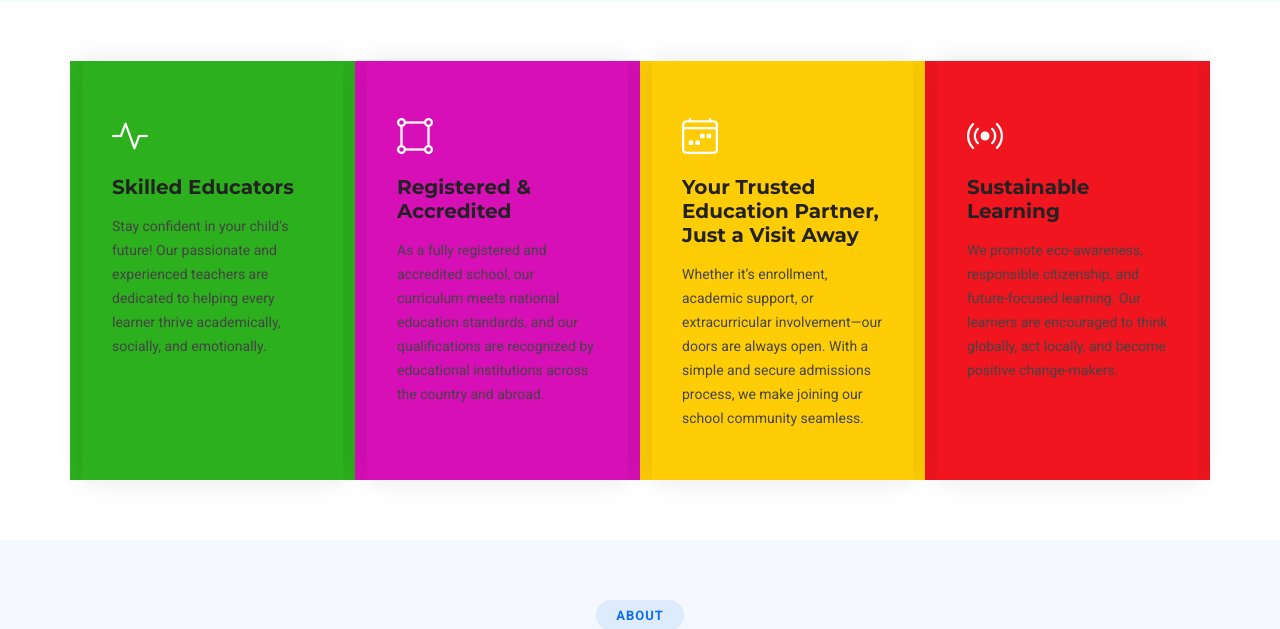
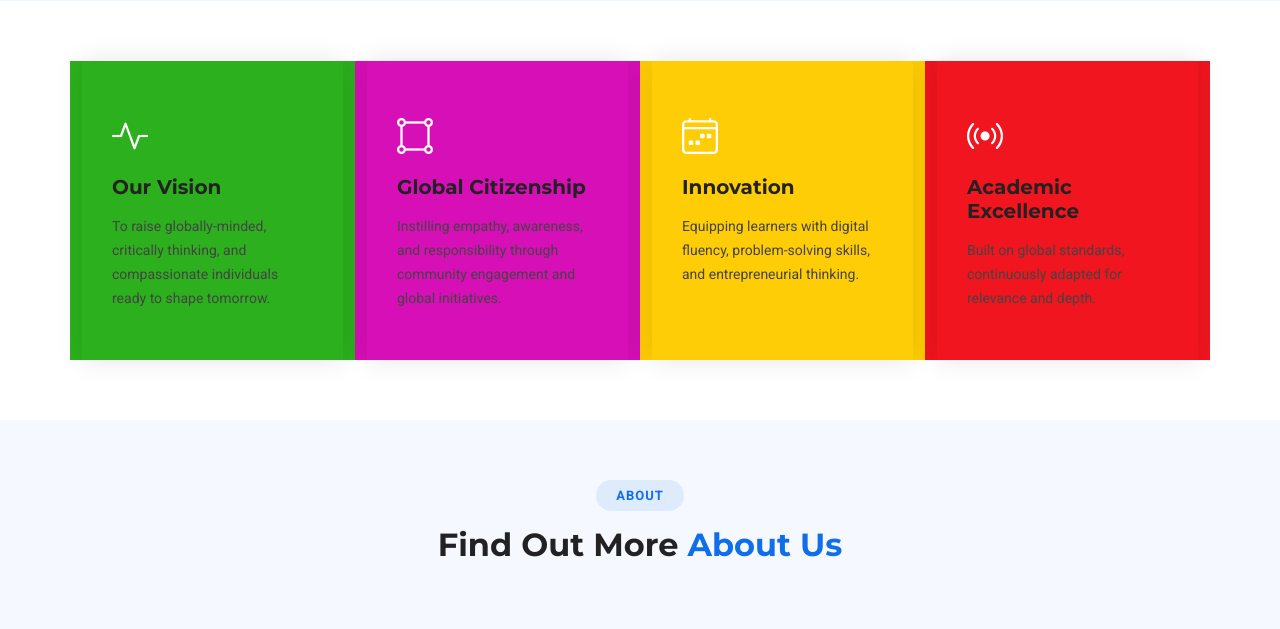
Before and after one commit to Carrington-dev/carrington-visionary-academy, a Flask app: page /our-principles in a window 1280 px wide. Shown: the part 718-1347 px from the top of the page. Run offline with Flask 3, Linux system fonts and the light colour scheme; some libraries are stand-ins or nearby versions.

Commit message:
🚀 A Glimpse Into Our Offering
Co-Authored-By: Stemgon <165911512+stemgon@users.noreply.github.com>
Co-Authored-By: Carrington Muleya <79579279+carrington-dev@users.noreply.github.com>

```diff
--- a/src/templates/about/our_principles.html
+++ b/src/templates/about/our_principles.html
@@ -1,6 +1,6 @@
 {% extends 'base.html' %}
 
-{% block title %}{% if title %}{{title}}{% else %}Thrift Experiences{% endif %}  {% endblock %}
+{% block title %}{% if title %}{{title}}{% else %}{{ company}}{% endif %}  {% endblock %}
 
 {% block content %}
 
@@ -33,8 +33,9 @@
       <div class="col-xl-3 col-md-6 d-flex" data-aos="fade-up" data-aos-delay="100" style="background-color:#2cb01d !important;">
         <div class="service-item position-relative" style="background-color:#2cb01d !important;">
           <div class="icon"><i class="bi bi-activity icon"></i></div>
-          <h4><a href="" class="stretched-link">Skilled Educators</a></h4>
-          <p>Stay confident in your child’s future! Our passionate and experienced teachers are dedicated to helping every learner thrive academically, socially, and emotionally.
+          <h4><a href="" class="stretched-link">Our Vision</a></h4>
+          <p>
+            To raise globally-minded, critically thinking, and compassionate individuals ready to shape tomorrow.
           </p>
         </div>
       </div><!-- End Service Item -->
@@ -42,8 +43,9 @@
       <div class="col-xl-3 col-md-6 d-flex" data-aos="fade-up" data-aos-delay="200" style="background-color:#d70fb6 !important;">
         <div class="service-item position-relative" style="background-color:#d70fb6 !important;">
           <div class="icon"><i class="bi bi-bounding-box-circles icon"></i></div>
-          <h4><a href="" class="stretched-link">Registered & Accredited</a></h4>
-          <p>As a fully registered and accredited school, our curriculum meets national education standards, and our qualifications are recognized by educational institutions across the country and abroad.
+          <h4><a href="" class="stretched-link">Global Citizenship</a></h4>
+          <p>
+            Instilling empathy, awareness, and responsibility through community engagement and global initiatives.
           </p>
         </div>
       </div><!-- End Service Item -->
@@ -51,10 +53,11 @@
       <div class="col-xl-3 col-md-6 d-flex" data-aos="fade-up" data-aos-delay="300" style="background-color:#ffcd05 !important;">
         <div class="service-item position-relative" style="background-color:#ffcd05 !important;">
           <div class="icon"><i class="bi bi-calendar4-week icon"></i></div>
-          <h4><a href="" class="stretched-link"> Your Trusted Education Partner, Just a Visit Away
+          <h4><a href="" class="stretched-link">
+            Innovation
           </a></h4>
-          <p>Whether it’s enrollment, academic support, or extracurricular involvement—our doors are always open. With a simple and secure admissions process, we make joining our school community seamless.
-
+          <p>
+            Equipping learners with digital fluency, problem-solving skills, and entrepreneurial thinking.
           </p>
         </div>
       </div><!-- End Service Item -->
@@ -62,11 +65,9 @@
       <div class="col-xl-3 col-md-6 d-flex" data-aos="fade-up" data-aos-delay="400" style="background-color:#F0151F !important;">
         <div class="service-item position-relative" style="background-color:#F0151F !important;">
           <div class="icon"><i class="bi bi-broadcast icon"></i></div>
-          <h4><a href="" class="stretched-link">Sustainable Learning</a></h4>
+          <h4><a href="" class="stretched-link">Academic Excellence</a></h4>
           <p>
-            We promote eco-awareness, responsible citizenship, and future-focused learning. Our learners are encouraged to think globally, act locally, and become positive change-makers.
-
-
+            Built on global standards, continuously adapted for relevance and depth.
           </p>
         </div>
       </div><!-- End Service Item -->
```
Also changed, not shown: src/templates/about/our_teachers.html (added).
